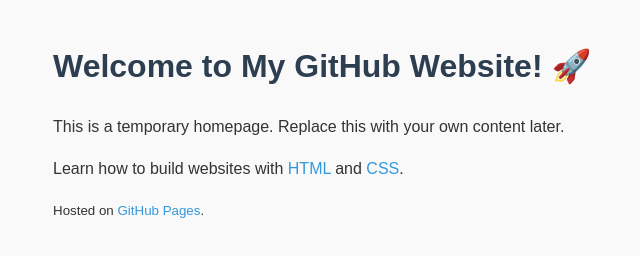
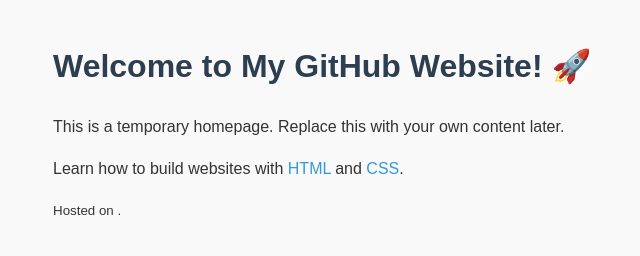
Before and after one commit to marwannaili237/automatic-happiness, a plain HTML site: page index.html in a window 1280 px wide. Shown: the full height of the page, 187-827 px from the left. Drawn offline with Linux system fonts and the light colour scheme.

Commit message:
Update and rename Index.html to index.html

```diff
--- a/Index.html
+++ b/index.html
@@ -30,6 +30,6 @@
     <h1>Welcome to My GitHub Website! 🚀</h1>
     <p>This is a temporary homepage. Replace this with your own content later.</p>
     <p>Learn how to build websites with <a href="https://developer.mozilla.org/en-US/docs/Web/HTML" target="_blank">HTML</a> and <a href="https://developer.mozilla.org/en-US/docs/Web/CSS" target="_blank">CSS</a>.</p>
-    <p><small>Hosted on <a href="https://pages.github.com/" target="_blank">GitHub Pages</a>.</small></p>
+    <p><small>Hosted on .</small></p>
 </body>
 </html>
```
